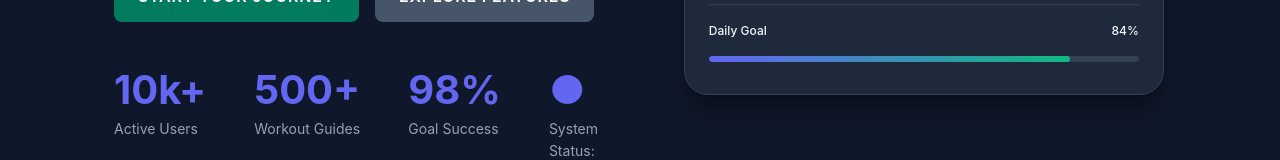
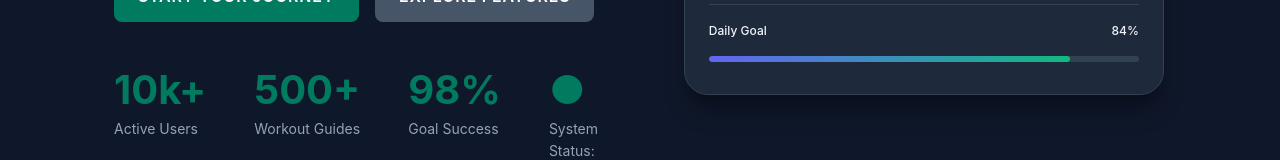
Before and after one commit to Luka98122/HZS, a React (Vite) app in the folder domaci/src/frontend/: page / in a window 1280 px wide. Shown: the part 455-615 px from the top of the page. Built offline with nearby package versions, Linux system fonts and the light colour scheme; no server answers.

Commit message:
Landing page css changes

```diff
--- a/domaci/src/frontend/src/App.css
+++ b/domaci/src/frontend/src/App.css
@@ -227,6 +227,7 @@ p {
 }
 
 .btn-secondary:hover {
+  color: white;
   background-color: rgba(255, 255, 255, 0.05);
   border-color: var(--primary);
 }
@@ -253,7 +254,7 @@ p {
 .stat-number {
   font-size: 2.5rem;
   font-weight: 700;
-  color: var(--primary);
+  color: #007B5F;
   line-height: 1;
 }
 
@@ -379,7 +380,7 @@ p {
 
 .section-title {
   text-align: center;
-  margin-bottom: 3rem;
+  margin-bottom: 4rem;
 }
 
 .features-grid {
```
